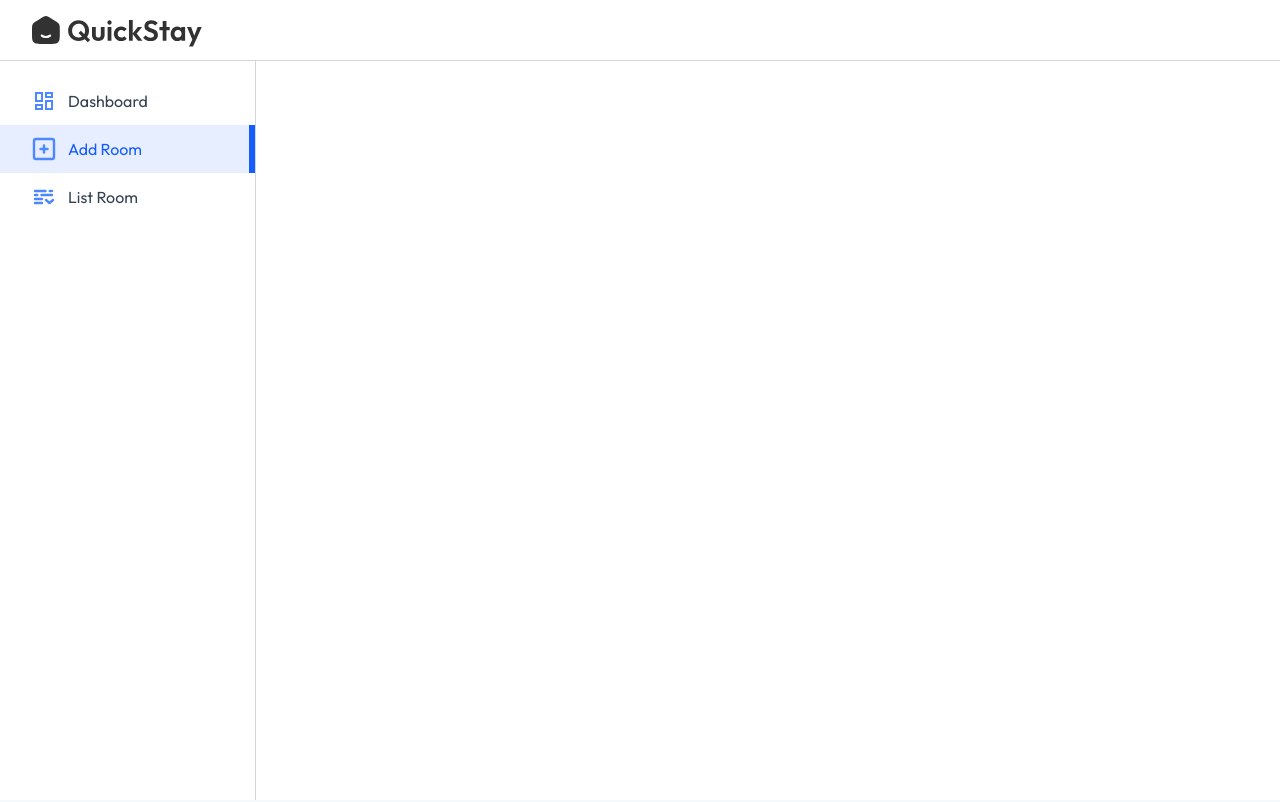
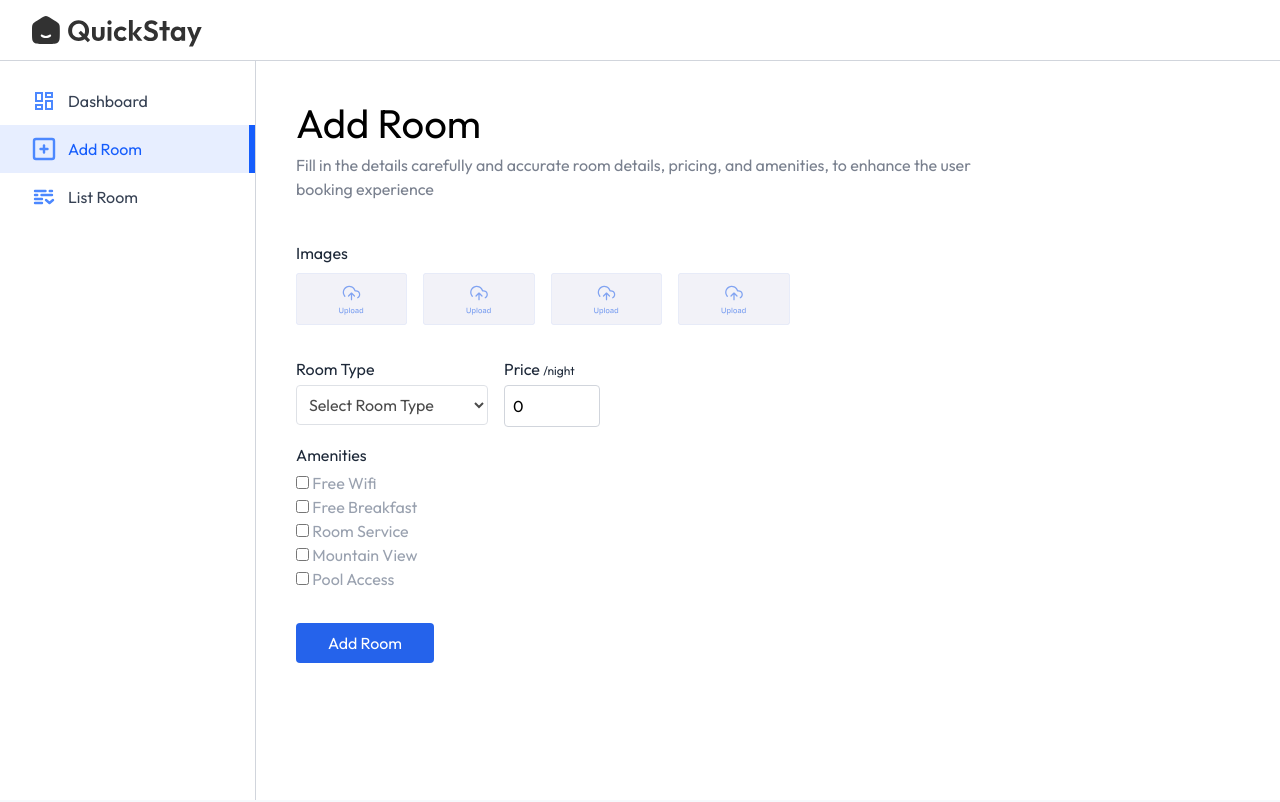
Before and after one commit to EllieNtasio/hotel-booking-mern, a React (Vite) app in the folder client/: page /owner/add-room in a window 1280 px wide. Shown: the top 802 px of the page. Built offline with nearby package versions, Linux system fonts and the light colour scheme; no server answers; a web font is replaced by a local one.

Commit message:
addroom page ready on dashboard.

```diff
--- a/client/src/pages/hotelOwner/AddRoom.jsx
+++ b/client/src/pages/hotelOwner/AddRoom.jsx
@@ -1,10 +1,78 @@
-import React from 'react'
+import React, { useState } from 'react'
+import Title from '../../components/Title'
+import { assets } from '../../assets/assets'
 
 function AddRoom() {
+
+    const [images, setImages] = useState({
+        1: null,
+        2: null,
+        3: null,
+        4: null,
+    })
+
+    const [inputs, setInputs] = useState({
+        roomType: '',
+        pricePerNight: 0,
+        amenities: {
+            'Free Wifi': false,
+            'Free Breakfast': false,
+            'Room Service': false,
+            'Mountain View': false,
+            'Pool Access': false,
+        }
+    })
+
     return (
-        <div>
+        <form>
+            <Title align='left' font='outfit' title='Add Room' subTitle='Fill in the details carefully and accurate room details, pricing, and amenities, to enhance the user booking experience' />
+            {/*Upload Area for imgs */}
+            <p className='text-gray-800 mt-10'>Images</p>
+            <div className='grid grid-cols-2 sm:flex gap-4 my-2 flex-wrap'>
+                {Object.keys(images).map((key) => (
+                    <label htmlFor={`roomImages${key}`} key={key}>
+                        <img className='max-h-13 cursor-pointer opacity-80' src={images[key] ? URL.createObjectURL(images[key]) : assets.uploadArea} alt="" />
+                        <input type="file" accept='image/*' id={`roomImages${key}`} hidden onChange={e => setImages({ ...images, [key]: e.target.files[0] })} />
+                    </label>
+                ))}
+            </div>
 
-        </div>
+            <div className='w-full flex max-sm:flex-col sm:gap-4 mt-4'>
+                <div className='flex-1 max-w-48'>
+                    <p className='text-gray-800 mt-4'>Room Type</p>
+                    <select value={inputs.roomType} onChange={e => setInputs({ ...inputs, roomType: e.target.value })} className='border opacity-70 border-gray-300 mt-1 rounded p-2 w-full'>
+                        <option value="">Select Room Type</option>
+                        <option value="Single Bed">Single Bed</option>
+                        <option value="Double Bed">Double Bed</option>
+                        <option value="Luxury Room">Luxury Room</option>
+                        <option value="Family Suite">Family Suite</option>
+                    </select>
+                </div>
+
+                <div>
+                    <p className='mt-4 text-gray-800'>
+                        Price <span className='text-xs'>/night</span>
+                    </p>
+                    <input type="number" placeholder='0' className='border border-gray-300 mt-1 rounded p-2 w-24' value={inputs.pricePerNight} onChange={e => setInputs({ ...inputs, pricePerNight: e.target.value })} />
+                </div>
+
+            </div>
+
+            <p className='text-gray-800 mt-4'>Amenities</p>
+            <div className='flex flex-col flex-wrap mt-1 text-gray-400 max-w-sm'>
+                {Object.keys(inputs.amenities).map((amenity, index) => (
+                    <div key={index}>
+                        <input type="checkbox" id={`amenities${index + 1}`} checked={inputs.amenities[amenity]} onChange={() => setInputs({ ...inputs, amenities: { ...inputs.amenities, [amenity]: !inputs.amenities[amenity] } })} />
+                        <label htmlFor={`amenities${index + 1}`}> {amenity}</label>
+                    </div>
+                ))}
+            </div>
+
+            <button className='bg-primary text-white px-8 py-2 rounded mt-8 cursor-pointer '>
+                Add Room
+            </button>
+
+        </form >
     )
 }
 
```
